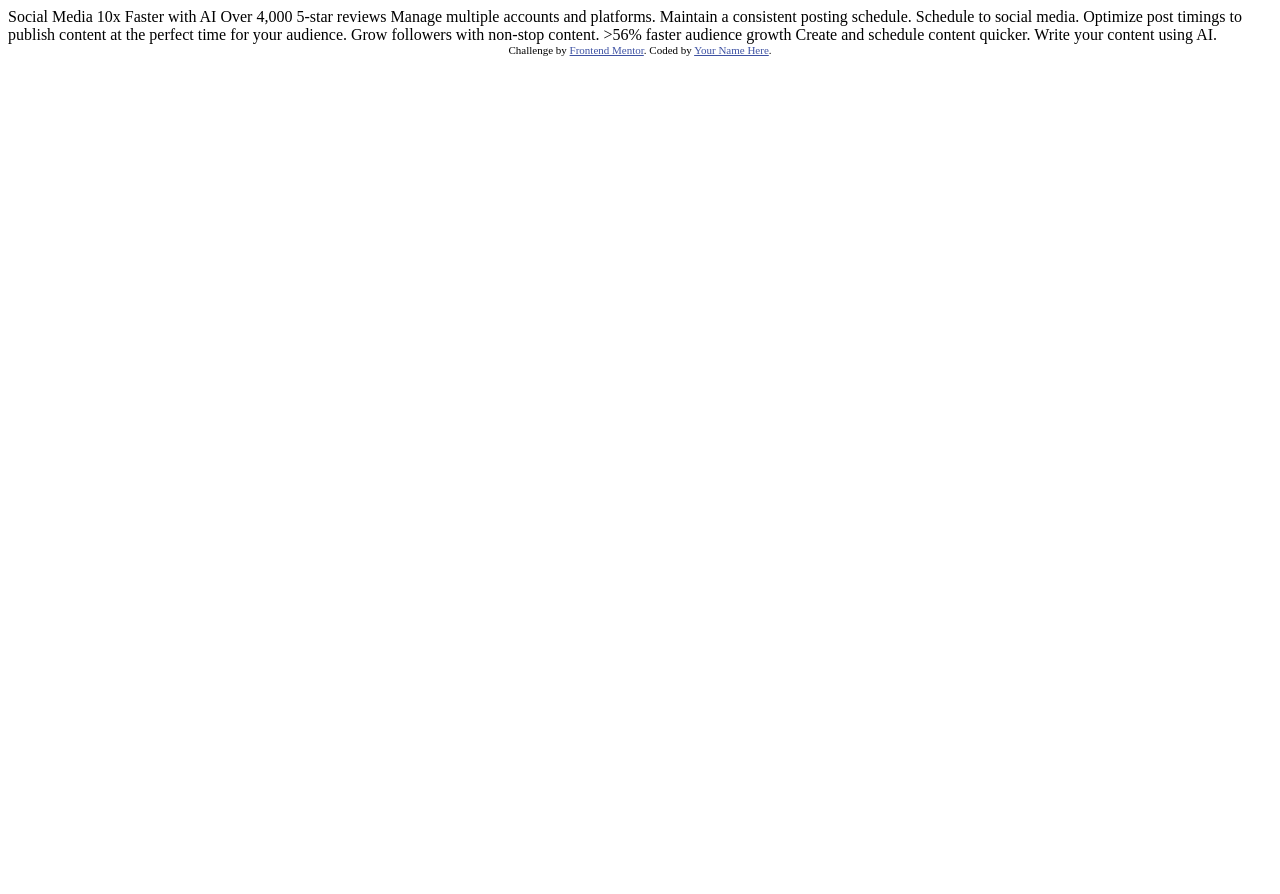
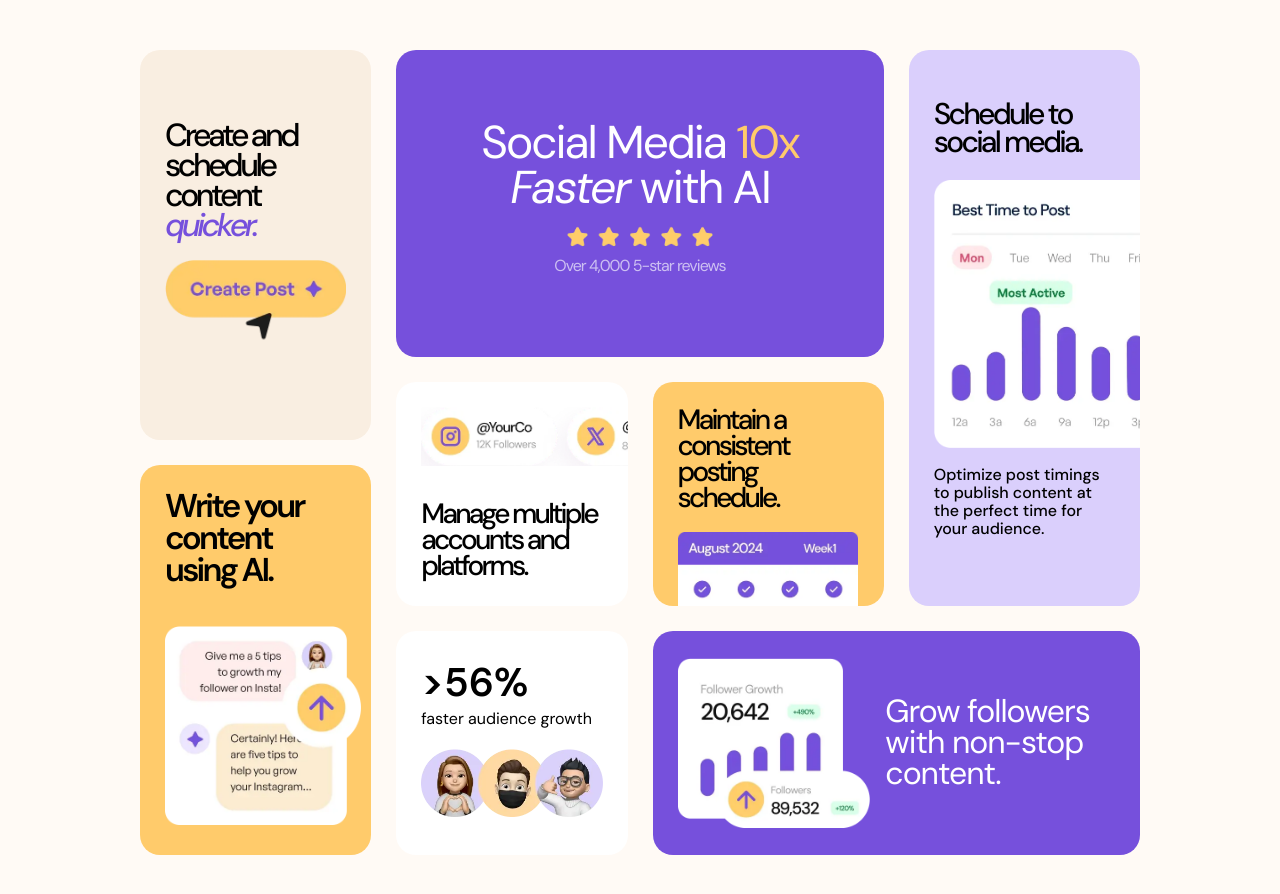
Before and after one commit to vanjamilicevic/Bento-Grid, a plain HTML site: page index.html in a window 1280 px wide. Before the commit the page ends 800 px from the top, so only its background shows below. Drawn offline with Linux system fonts and the light colour scheme.

Commit message:
Finished Bento grid project

```diff
--- a/index.html
+++ b/index.html
@@ -5,38 +5,90 @@
   <meta name="viewport" content="width=device-width, initial-scale=1.0"> <!-- displays site properly based on user's device -->
 
   <link rel="icon" type="image/png" sizes="32x32" href="./assets/images/favicon-32x32.png">
+  <link rel="stylesheet" href="/style.css">
+  <title>Bento grid</title>
 
-  <title>Frontend Mentor | Bento grid</title>
-
-  <!-- Feel free to remove these styles or customise in your own stylesheet 👍 -->
-  <style>
-    .attribution { font-size: 11px; text-align: center; }
-    .attribution a { color: hsl(228, 45%, 44%); }
-  </style>
 </head>
 <body>
+  <main class="main-container">
+    <div class="create-post grid-box">
+      <p class="create-post-paragraph">
+        Create and schedule content
+        <span class="quicker-span">quicker.</span>
+      </p>
+      <div class="create-post-image-wrapper">
+        <img class="create-post-image" src="/assets/images/illustration-create-post.webp" alt="Create post">
+      </div>
+    </div>
+    <div class="social-media grid-box">
+      <p class="social-media-paragraph">
+        Social Media
+        <span class="ten-time-span">10x</span>
+        <span class="faster-span">Faster</span>
+        with AI
+      </p>
+      <div class="stars-image-wrapper">
+        <img class="stars-image" src="/assets/images/illustration-five-stars.webp" alt="Five stars">
+      </div>
+      <p class="star-reviews-paragraph">
+        Over 4,000 5-star reviews
+      </p>
+    </div>
+    <div class="schedule-graph grid-box">
+      <p class="schedule-to-social-media-paragraph">
+        Schedule to social media.
+      </p>
+      <div class="social-media-graph-wrapper">
+        <img class="graph-image" src="/assets/images/illustration-schedule-posts.webp" alt="Schedule posts">
+      </div>
+      <p class="optimize-post-paragraph">
+        Optimize post timings to publish
+        content at the perfect time for your
+        audience.
+      </p>
+    </div>
+    <div class="ai-content grid-box">
+      <p class="ai-content-paragraph">
+        Write your content using AI.
+      </p>
+      <div class="ai-content-image-wrapper">
+        <img class="ai-content-image" src="assets/images/illustration-ai-content.webp" alt="Ai content image">
+      </div>
+    </div>
+    <div class="manage-platforms grid-box">
+      <div class="manage-platforms-image-wrapper">
+        <img class="manage-platforms-image" src="assets/images/illustration-multiple-platforms.webp" alt="Multiple platforms">
+      </div>
+      <p class="manage-platforms-paragraph">
+        Manage multiple accounts and platforms.
+      </p>
+    </div>
+    <div class="consistent-posting-schedule grid-box">
+      <p class="consistent-posting-schedule-paragraph">
+        Maintain a consistent posting schedule.
+      </p>
+    </div>
+    <div class="percentage grid-box">
+      <p class="percentage-paragraph">
+        <span class="percentage-span">>56%</span>
+        <br>
 
-  Social Media 10x Faster with AI
-  Over 4,000 5-star reviews
-
-  Manage multiple accounts and platforms.
-
-  Maintain a consistent posting schedule.
-
-  Schedule to social media.
-  Optimize post timings to publish content at the perfect time for your audience.
-
-  Grow followers with non-stop content.
-
-  >56% faster audience growth
-
-  Create and schedule content quicker.
-
-  Write your content using AI.
-
-  <div class="attribution">
-    Challenge by <a href="https://www.frontendmentor.io?ref=challenge">Frontend Mentor</a>.
-    Coded by <a href="#">Your Name Here</a>.
-  </div>
+      </p>
+      <p class="percentage-description">
+        faster audience growth
+      </p>
+      <div class="percentage-image-wrapper">
+        <img class="percentage-image" src="assets/images/illustration-audience-growth.webp" alt="Audience growth illustration">
+      </div>
+    </div>
+    <div class="grow-followers grid-box">
+      <div class="grow-follovers-image-wrapper">
+        <img class="grow-followers-image" src="assets/images/illustration-grow-followers.webp" alt="">
+      </div>
+      <p class="grow-followers-paragraph">
+        Grow followers with non-stop content.
+      </p>
+    </div>
+  </main>
 </body>
 </html>
--- /dev/null
+++ b/style.css
@@ -0,0 +1,349 @@
+@import url("https://fonts.googleapis.com/css2?family=DM+Sans:ital,wght@0,100;0,200;0,300;0,400;0,500;0,600;0,700;0,800;0,900;1,100;1,200;1,300;1,400;1,500;1,600;1,700;1,800;1,900&family=Roboto:ital,wght@0,100;0,300;0,400;0,500;0,700;0,900;1,100;1,300;1,400;1,500;1,700;1,900&display=swap");
+
+* {
+  box-sizing: border-box;
+  margin: 0;
+}
+
+body {
+    font-family: "DM sans", sans-serif;
+    background-color: hsl(30, 100%, 98%);
+    display: flex;
+    justify-content: center;
+    align-items: center;
+    height: 100vh;
+    margin-top: 50px;
+    margin-bottom: 50px;
+}
+
+
+.main-container {
+    max-width: 1000px;
+    margin: auto;
+    background-color: hsl(30, 100%, 98%);
+    display: grid;
+    grid-template-columns: repeat(4, 1fr);
+    grid-template-rows: repeat(10, 1fr);
+    grid-gap: 25px;
+    grid-template-areas:
+    'create-post social-media social-media schedule-graph'
+    'create-post social-media social-media schedule-graph'
+    'create-post social-media social-media schedule-graph'
+    'create-post social-media social-media schedule-graph'
+    'create-post manage-platforms consistent-posting-schedule schedule-graph'
+    'ai-content manage-platforms consistent-posting-schedule schedule-graph'
+    'ai-content manage-platforms consistent-posting-schedule schedule-graph'
+    'ai-content percentage grow-followers grow-followers'
+    'ai-content percentage grow-followers grow-followers'
+    'ai-content percentage grow-followers grow-followers';
+}
+
+.grid-box {
+    border-radius: 20px;
+}
+
+.create-post {
+    background-color: hsl(31, 66%, 93%);
+    grid-area: create-post;
+    padding: 25px;
+    padding-top: 70px;
+}
+
+.create-post-paragraph {
+    font-size: 32px;
+    font-weight: 500;
+    letter-spacing: -3.5px;
+    line-height: 30px;
+    margin-bottom: 20px;
+}
+
+.quicker-span {
+    font-style: italic;
+    color: hsl(256, 67%, 59%);
+}
+
+.create-post-image-wrapper {
+    width: 100%;
+    margin-bottom: 50px;
+}
+
+.create-post-image {
+    width: 100%;
+}
+
+.social-media {
+    background-color: hsl(256, 67%, 59%);
+    grid-area: social-media;
+    padding: 70px;
+}
+
+.social-media-paragraph {
+    color: white;
+    font-size: 46px;
+    letter-spacing: -2px;
+    line-height: 45px;
+    text-align: center;
+    margin-bottom: 15px;
+}
+
+.ten-time-span {
+    color: hsl(39, 100%, 71%);
+}
+
+.faster-span {
+    font-style: italic;
+}
+
+.stars-image-wrapper {
+    width: 150px;
+    margin: auto;
+}
+
+.stars-image {
+    width: 100%;
+}
+
+.star-reviews-paragraph {
+    text-align: center;
+    font-size: 16px;
+    letter-spacing: -1px;
+    color: hsl(256, 65%, 85%);
+}
+
+.schedule-graph {
+    background-color: hsl(254, 88%, 90%);
+    grid-area: schedule-graph;
+    position: relative;
+    padding: 25px;
+    overflow: hidden;
+    padding-top: 50px;
+}
+
+.schedule-to-social-media-paragraph {
+    font-size: 30px;
+    font-weight: 500;
+    letter-spacing: -2.8px;
+    line-height: 28px;
+}
+
+.social-media-graph-wrapper {
+    width: 300px;
+    position: absolute;
+    top: 130px;
+}
+
+.graph-image {
+    width: 100%;
+}
+
+.optimize-post-paragraph {
+    margin-top: 310px;
+    letter-spacing: 0px;
+    font-weight: 500;
+    line-height: 18px;
+}
+
+.ai-content {
+    background-color: hsl(39, 100%, 71%);
+    grid-area: ai-content;
+    padding: 25px;
+}
+
+.ai-content-paragraph {
+    font-size: 33px;
+    font-weight: 600;
+    letter-spacing: -2.8px;
+    line-height: 32px;
+    margin-bottom: 40px;
+}
+
+.ai-content-image-wrapper {
+    width: calc(100% + 15px);
+}
+
+.ai-content-image {
+    width: 100%;
+}
+
+.manage-platforms {
+    background-color: white;
+    grid-area: manage-platforms;
+    padding: 25px;
+    overflow: hidden;
+}
+
+.manage-platforms-image-wrapper {
+    width: calc(100% + 98px);
+    margin-bottom: 30px;
+}
+.manage-platforms-image {
+    width: 100%;
+}
+
+.manage-platforms-paragraph,
+.consistent-posting-schedule-paragraph {
+    font-size: 28px;
+    font-weight: 500;
+    letter-spacing: -2.8px;
+    line-height: 26px;
+}
+
+.consistent-posting-schedule {
+
+    grid-area: consistent-posting-schedule;
+    padding: 25px;
+    background: url("/assets/images/illustration-consistent-schedule.webp");
+    background-repeat: no-repeat;
+    background-size: 180px;
+    background-color: hsl(39, 100%, 71%);
+    background-position: 25px 150px;
+}
+
+.percentage {
+    background-color: white;
+    grid-area: percentage;
+    padding: 25px;
+}
+
+.percentage-span {
+    font-size: 40px;
+    font-weight: 600;
+    margin-bottom: 20px;
+}
+
+.percentage-description {
+    margin-bottom: 20px;
+}
+
+.percentage-image-wrapper {
+    width: 100%;
+}
+
+.percentage-image {
+    width: 100%;
+}
+
+.grow-followers {
+    background-color: hsl(256, 67%, 59%);
+    grid-area: grow-followers;
+    padding: 25px;
+    display: flex;
+    align-items: center;
+}
+
+.grow-follovers-image-wrapper {
+    height: 170px;
+}
+
+.grow-followers-image {
+    height: 100%;
+}
+
+.grow-followers-paragraph {
+    color: white;
+    font-size: 32px;
+    line-height: 31px;
+    letter-spacing: -1px;
+    margin-left: 15px;
+}
+
+/* ---------------Media queries - Mobile design------------- */
+
+@media only screen and (max-width: 1000px) {
+
+    .main-container {
+        display: flex;
+        flex-direction: column;
+        max-width: 450px;
+        padding: 10px;
+    }
+
+    .grid-box {
+        max-width: 400px;
+    }
+
+    .social-media {
+        order: 1;
+        padding: 30px;
+    }
+
+    .social-media-paragraph {
+        max-width: 250px;
+        min-width: 200px;
+        margin: auto;
+        margin-top: 10px;
+        margin-bottom: 30px;
+    }
+
+    .stars-image-wrapper {
+        margin-bottom: 10px;
+    }
+
+    .manage-platforms {
+        order: 2;
+    }
+
+    .consistent-posting-schedule {
+        order: 3;
+        height: 220px;
+        background-position: 25px 90px;
+        background-size: 250px;
+    }
+
+    .schedule-graph {
+        order: 4;
+        text-align: center;
+    }
+
+    .social-media-graph-wrapper {
+        position: relative;
+        width: 100%;
+        top: 20px
+    }
+
+    .optimize-post-paragraph {
+        margin-top: 40px;
+    }
+
+    .grow-followers {
+        order: 5;
+        flex-direction: column;
+        text-align: center;
+    }
+
+    .grow-follovers-image-wrapper {
+        height: 200px;
+        margin-left: 20px;
+        margin-bottom: 20px;
+    }
+
+    .percentage {
+        order: 6;
+    }
+
+    .percentage-image-wrapper {
+        width: 50%;
+    }
+
+    .create-post {
+        order: 7;
+        padding-top: 30px;
+    }
+
+    .create-post-image-wrapper {
+        margin-bottom: 0;
+    }
+
+    .ai-content {
+        order: 8;
+    }
+
+    .ai-content-paragraph {
+        margin-bottom: 20px;
+    }
+
+    .ai-content-image-wrapper {
+        width: 60%;
+    }
+
+}
```
Also changed, not shown: 1 other file.
